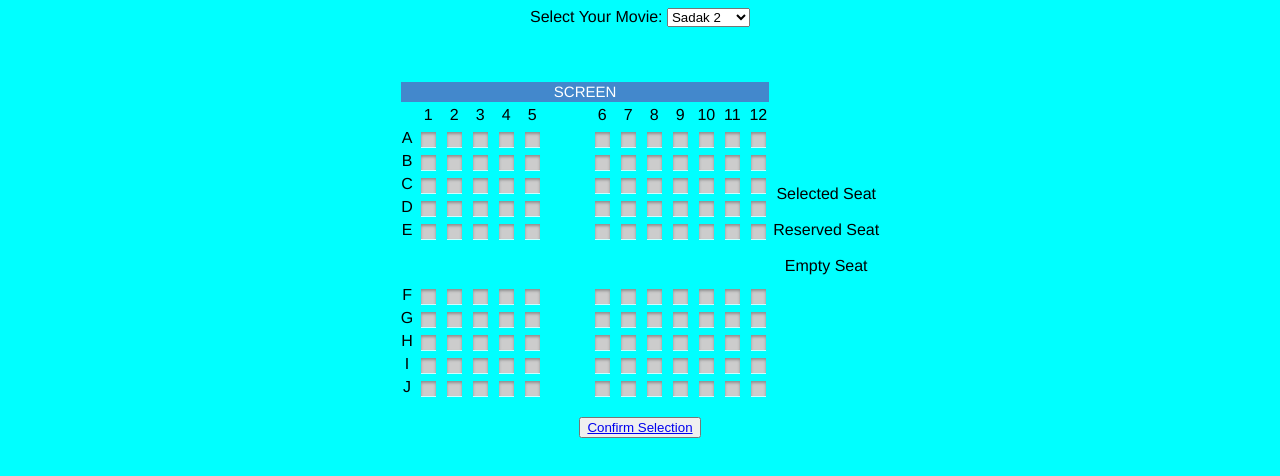
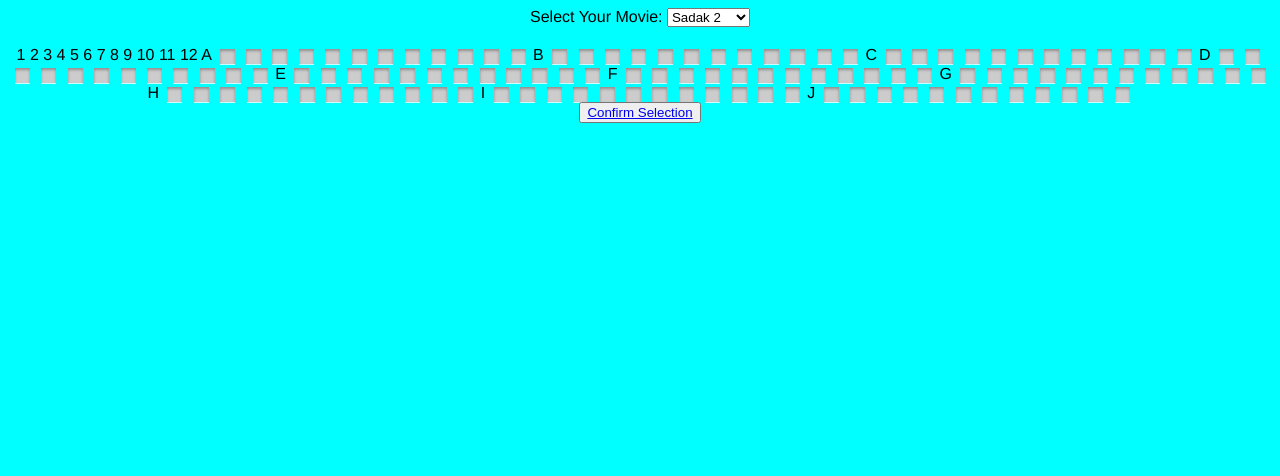
Before and after one commit to ruchikapoor098/C0775975_CSD2214_7_Test1_MovieTIckets, a plain HTML site: page index.html in a window 1280 px wide. Drawn offline with Linux system fonts and the light colour scheme.

Commit message:
15th commit

```diff
--- a/index.html
+++ b/index.html
@@ -15,19 +15,7 @@
         <option value="chhapaak">Chhapaak</option>
     </select><br><br>
 	</div>
- <div class="SeatStructure">
-	<center>
-	<table id="seatsBlock">
-	  <p id="notification"></p>
-	  <tr>
-	    <td colspan="14"><div class="screen">SCREEN</div></td>
-		<td rowspan="20">
-			<div class ="greenbox">Selected Seat</div><br/>
-			<div class="redbox">Reserved Seat</div><br/>
-			<div class="emptybox">Empty Seat</div><br/>
-		</td>
-	<br/>
-	</tr>
+
 <tr>
     <td></td>
     <td>1</td>
```
